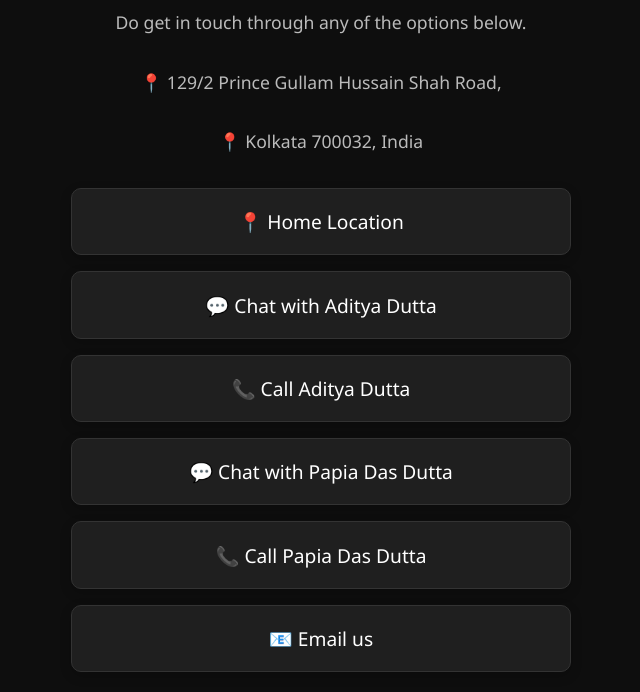
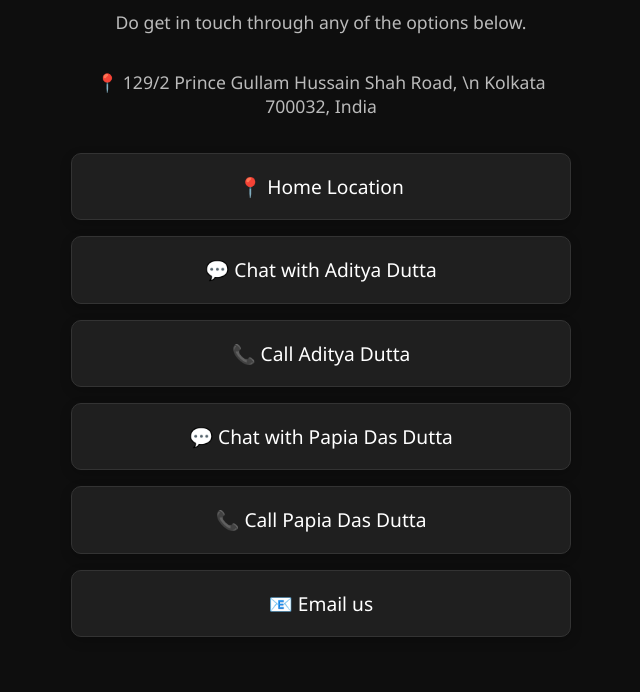
Before and after one commit to Adityaayy/Adityaayy.github.io, a plain HTML site: page bagtag/index.html in a window 1280 px wide. Shown: the part 219-911 px from the top of the page, without its empty margins (319-959 px from the left). After the commit the page ends 876 px from the top, so only its background shows below. Drawn offline with Linux system fonts and the light colour scheme.

Commit message:
Update index.html

```diff
--- a/bagtag/index.html
+++ b/bagtag/index.html
@@ -11,8 +11,7 @@
   <div class="container fade-in">
     <h1>Looks like you've scanned one of our bagtags.</h1>
     <p class="description">Do get in touch through any of the options below.</p>
-    <p class="description">📍 129/2 Prince Gullam Hussain Shah Road,</p>
-    <p class="description">📍 Kolkata 700032, India</p>
+    <p class="description">📍 129/2 Prince Gullam Hussain Shah Road, \n Kolkata 700032, India</p>
     <div class="contact-options">
       <a href="https://maps.app.goo.gl/HRzSZXbVNca1R6LP9" target="_blank" class="card">
         📍 Home Location
```
